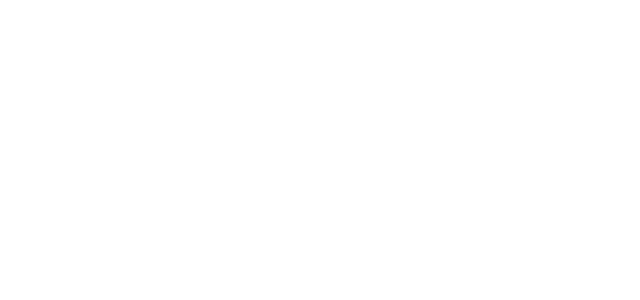
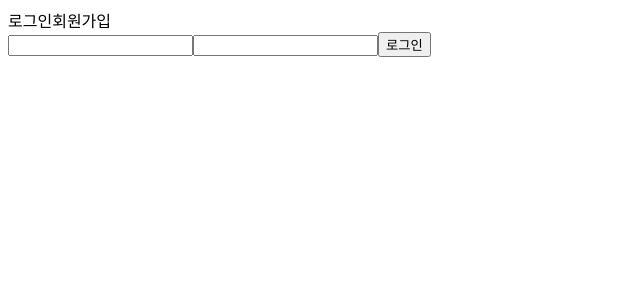
Before and after one commit to homile/wanted-pre-onboarding-frontend, a React (Create React App) app: page / in a window 1280 px wide. Shown: the top 300 px of the page, without its empty margins (0-640 px from the left). Built offline with nearby package versions, Linux system fonts and the light colour scheme.

Commit message:
feat:로그인/회원가입 라우트 경로 추가

```diff
--- a/src/App.js
+++ b/src/App.js
@@ -1,5 +1,14 @@
+import { Route, Routes } from "react-router-dom";
+import Auth from "./pages/auth/Auth";
+
 function App() {
-  return <div></div>;
+  return (
+    <div>
+      <Routes>
+        <Route path="/" element={<Auth />}></Route>
+      </Routes>
+    </div>
+  );
 }
 
 export default App;
```
